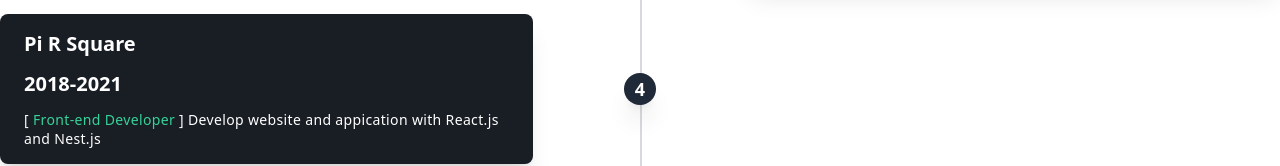
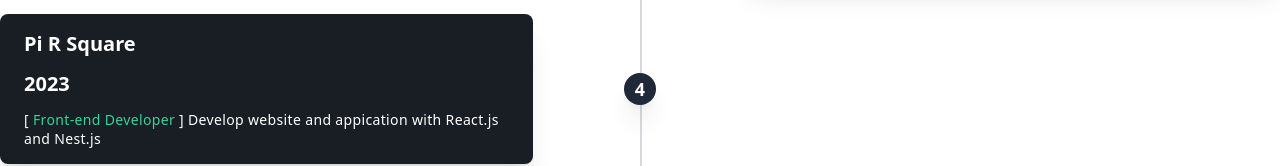
Before and after one commit to darupong/Portfolio, a Next.js app: page /timeline in a window 1280 px wide. Shown: the part 774-940 px from the top of the page. Built offline with nearby package versions, Linux system fonts and the light colour scheme.

Commit message:
fix: word

```diff
--- a/pages/timeline.tsx
+++ b/pages/timeline.tsx
@@ -86,7 +86,7 @@
               Pi R Square
             </h3>
             <h3 className="mb-3 font-bold text-white md:text-xl text-sm">
-              2018-2021
+              2023
             </h3>
             <p className="text-sm font-medium leading-snug tracking-wide text-white text-opacity-100">
               [<span className="text-[#36D399]"> Front-end Developer </span>]
```
